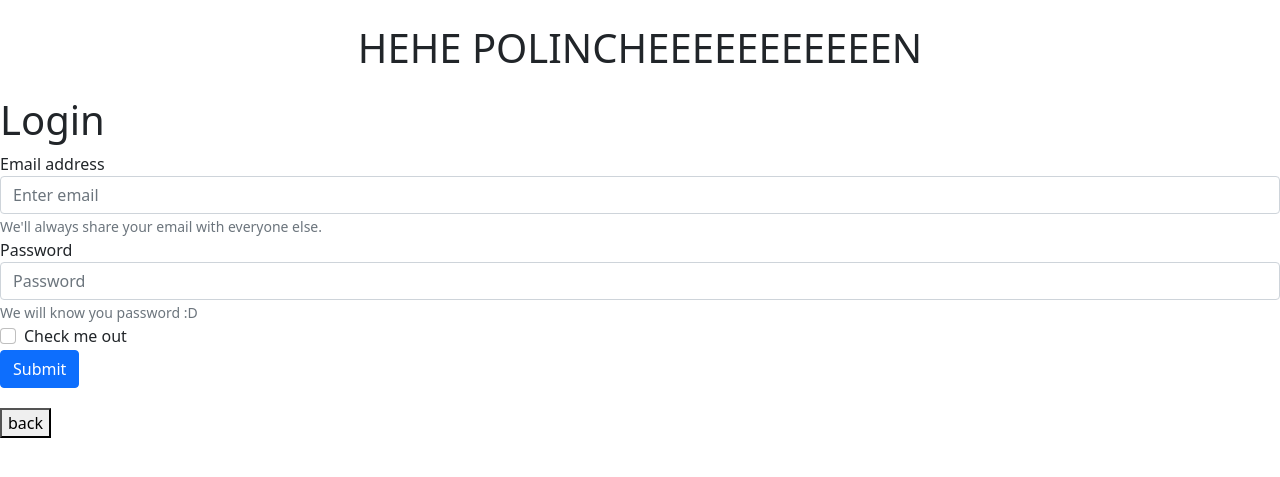
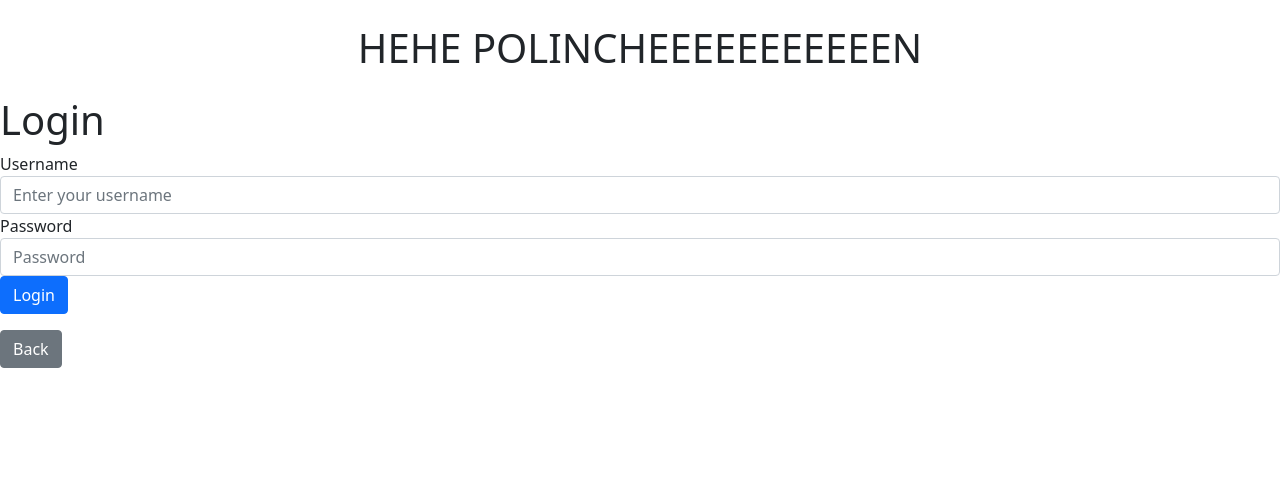
Before and after one commit to Lunixgithub/CoolWebsite, a Flask app: page /login in a window 1280 px wide. Shown: the top 477 px of the page. Run offline with Flask 3, Linux system fonts and the light colour scheme.

Commit message:
login form for login functionality

```diff
--- a/templates/login.html
+++ b/templates/login.html
@@ -1,31 +1,25 @@
 {% extends "base.html" %}
 
-{% block title %}login{% endblock %}
+{% block title %}Login{% endblock %}
 
 {% block content %}
-<h1> Login </h1>
+<h1>Login</h1>
 
-<script src="{{ url_for('static', filename='login.js') }}"></script>
+<!-- Login form -->
+<form method="POST" action="{{ url_for('login') }}">
+  <div class="form-group">
+    <label for="username">Username</label>
+    <input type="text" name="username" class="form-control" id="username" required placeholder="Enter your username">
+  </div>
 
+  <div class="form-group">
+    <label for="password">Password</label>
+    <input type="password" name="password" class="form-control" id="password" required placeholder="Password">
+  </div>
 
-<form>
-  <div class="form-group">
-    <label for="exampleInputEmail1">Email address</label>
-    <input type="email" class="form-control" id="exampleInputEmail1" aria-describedby="emailHelp" placeholder="Enter email">
-    <small id="emailHelp" class="form-text text-muted">We'll always share your email with everyone else.</small>
-  </div>
-  <div class="form-group">
-    <label for="exampleInputPassword1">Password</label>
-    <input type="password" class="form-control" id="exampleInputPassword1" placeholder="Password">
-    <small id ="passwordHelp" class="form-text text-muted"> We will know you password :D</small>
-  </div>
-  <div class="form-group form-check">
-    <input type="checkbox" class="form-check-input" id="exampleCheck1">
-    <label class="form-check-label" for="exampleCheck1">Check me out</label>
-  </div>
-  <button type="submit" class="btn btn-primary">Submit</button>
+  <button type="submit" class="btn btn-primary">Login</button>
 </form>
 
-<button id="greetBtn" onclick="returnHome()" style="margin-top: 20px;">back</button>
+<a href="{{ url_for('index') }}" class="btn btn-secondary mt-3">Back</a>
 
 {% endblock %}
```
